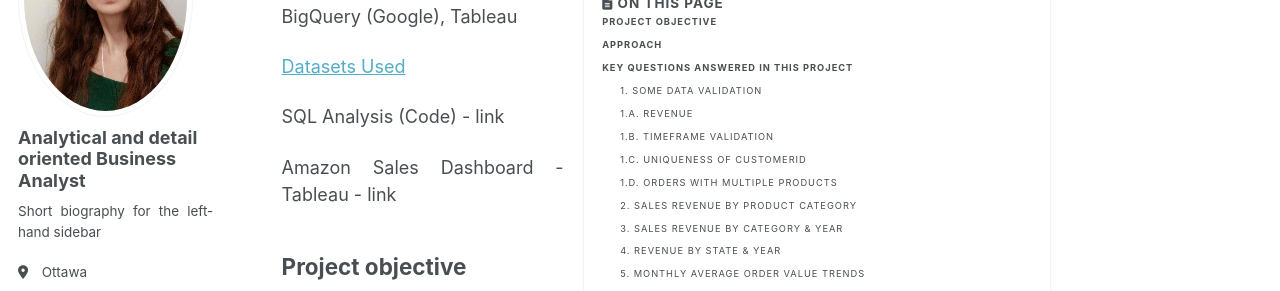
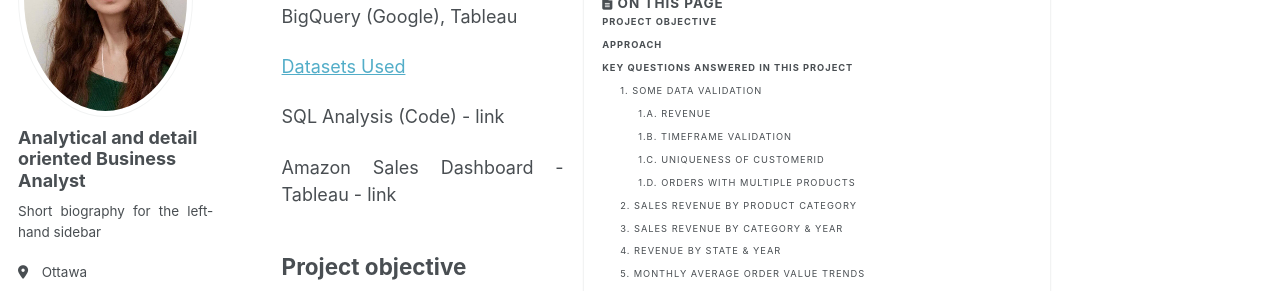
Before and after one commit to katevision/KateS, a Jekyll site: the page built from _portfolio/portfolio-2.md, in a window 1280 px wide and 900 px high. Shown: the part 222-513 px from the top of the window. Built offline with Jekyll 4.4.1, drawn with Linux system fonts in a browser that asks for light colours; a script bundle is joined from its source files by our own code; library files that are not in the unit come from our copies.

```diff
--- a/_portfolio/portfolio-2.md
+++ b/_portfolio/portfolio-2.md
@@ -41,7 +41,7 @@ To extract meaningful insights from the dataset, I used **SQL** and **Tableau**
 
 ### 1. Some data validation
 
-### 1.A. Revenue
+#### 1.A. Revenue
 
 Since our primary goal is to understand profitability, revenue, and operational efficiency, we first need to identify and validate the data available in the dataset.
 
@@ -74,7 +74,7 @@ Revenue = (Unit Price × Quantity) − Discount
 
 **Unfortunately, due to the absence of cost of goods sold (COGS) and shipping cost data in the dataset, profit and profitability metrics cannot be reliably calculated.**
 
-### 1.B. Timeframe validation
+#### 1.B. Timeframe validation
 Determine the exact start/end dates, total years, and monthly duration of the dataset.
 This information will help us determine which additional data cuts and dimensions can be explored, such as year-over-year, seasonal, and other analytical views.
 
@@ -90,7 +90,7 @@ FROM `project-sales-dataset.sales_dataset_a.general_data`
 
 <img src="{{ site.baseurl }}/images/check_years_month_date.png">
 
-### 1.C. Uniqueness of CustomerID
+#### 1.C. Uniqueness of CustomerID
 
 While exploring the dataset, I identified a potential issue with the CustomerID column: it appeared not to be unique, despite being intended as a unique identifier. I subsequently performed an analysis to test this hypothesis.
 
@@ -106,7 +106,7 @@ FROM `project-sales-dataset.sales_dataset_a.general_data`
 
 The analysis confirms that this field is not unique. Consequently, certain analyses cannot be performed reliably, as they depend on the availability of unique customer identifiers for accurate customer-level insights.
 
-### 1.D. Orders with multiple products
+#### 1.D. Orders with multiple products
 
 Another limitation of the dataset is the composition of order contents. Cross-sell analysis would ideally require examining which products are purchased together and how these patterns vary by season. To determine whether such analysis is feasible, I will first assess how many orders contain two or more products.
 
```
